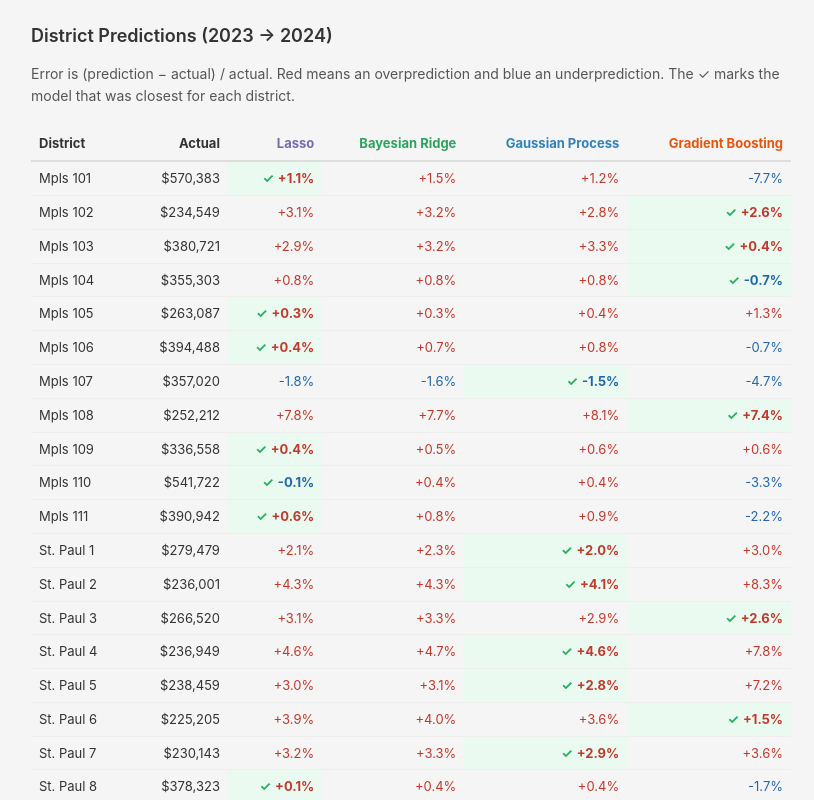
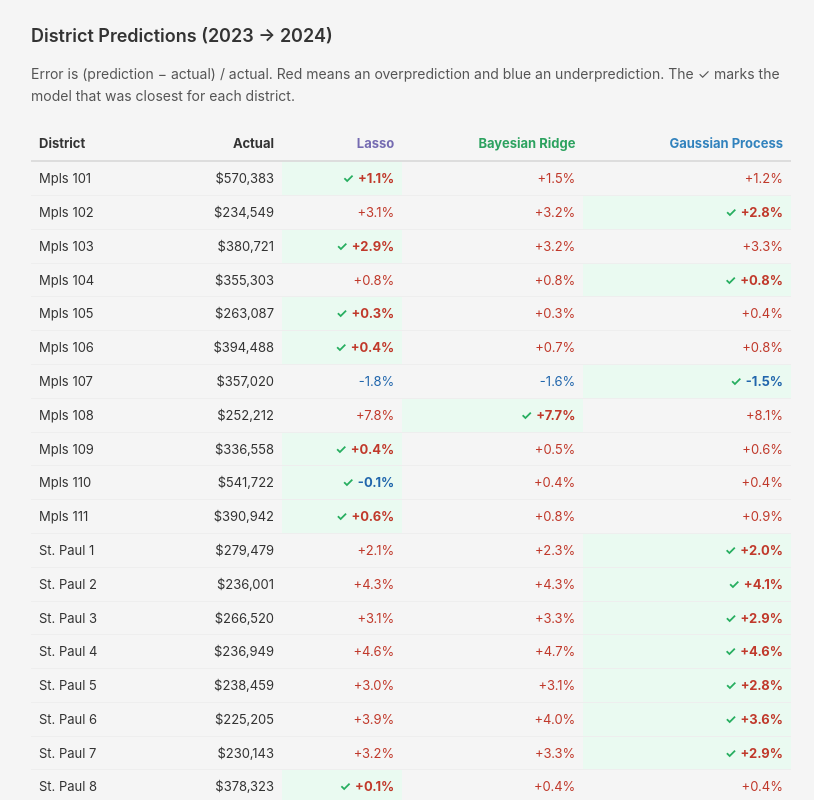
Before and after one commit to KennedyJohnson/Twin-Cities_Living_Quality_Map, a Next.js app in the folder web/: page /home-value-model in a window 1280 px wide. Shown: the part 1940-2740 px from the top of the page, without its empty margins (229-1043 px from the left). Built offline with nearby package versions, Linux system fonts and the light colour scheme.

Commit message:
Home value model: show only the top 3 models in the district predictions table
Co-Authored-By: Claude Opus 5.5 <noreply@anthropic.com>

```diff
--- a/web/app/home-value-model/page.tsx
+++ b/web/app/home-value-model/page.tsx
@@ -200,7 +200,7 @@ export default function HomeValueModelPage() {
                 <tr style={{ borderBottom: '2px solid #ddd', textAlign: 'right' }}>
                   <th style={{ textAlign: 'left', padding: '6px 8px' }}>District</th>
                   <th style={{ padding: '6px 8px' }}>Actual</th>
-                  {data.featured_models.map((m) => (
+                  {data.top_models.map((m) => (
                     <th key={m} style={{ padding: '6px 8px', color: colorFor(m) }}>{m}</th>
                   ))}
                 </tr>
@@ -210,7 +210,7 @@ export default function HomeValueModelPage() {
                   .slice()
                   .sort((a, b) => a.city.localeCompare(b.city) || a.district_id - b.district_id)
                   .map((p) => {
-                    const errs = data.featured_models.map((m) => ((p.preds[m] - p.actual) / p.actual) * 100);
+                    const errs = data.top_models.map((m) => ((p.preds[m] - p.actual) / p.actual) * 100);
                     const best = errs.reduce((bi, e, i) => (Math.abs(e) < Math.abs(errs[bi]) ? i : bi), 0);
                     return (
                       <tr key={`${p.city}-${p.district_id}`} style={{ borderBottom: '1px solid #eee', textAlign: 'right' }}>
```
